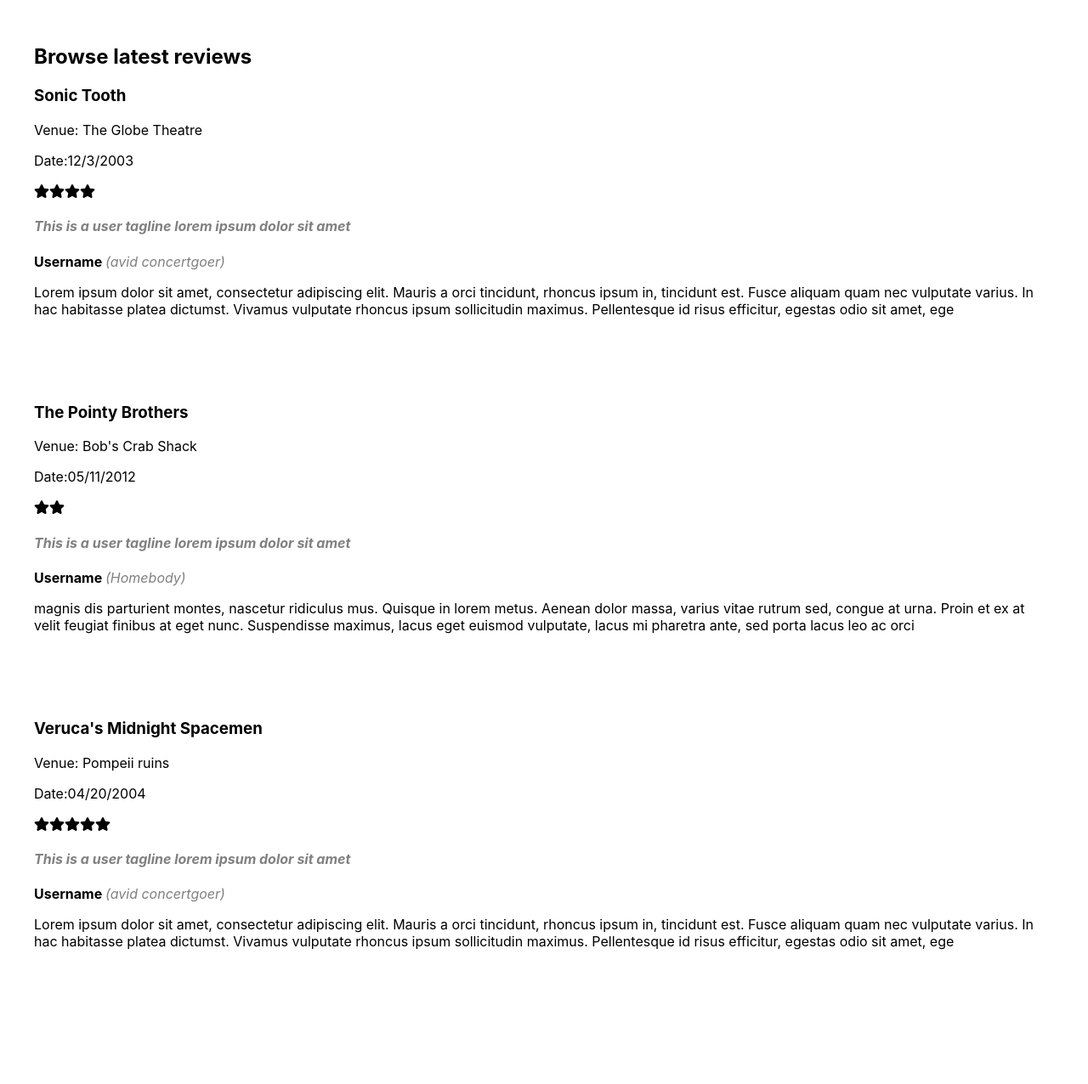
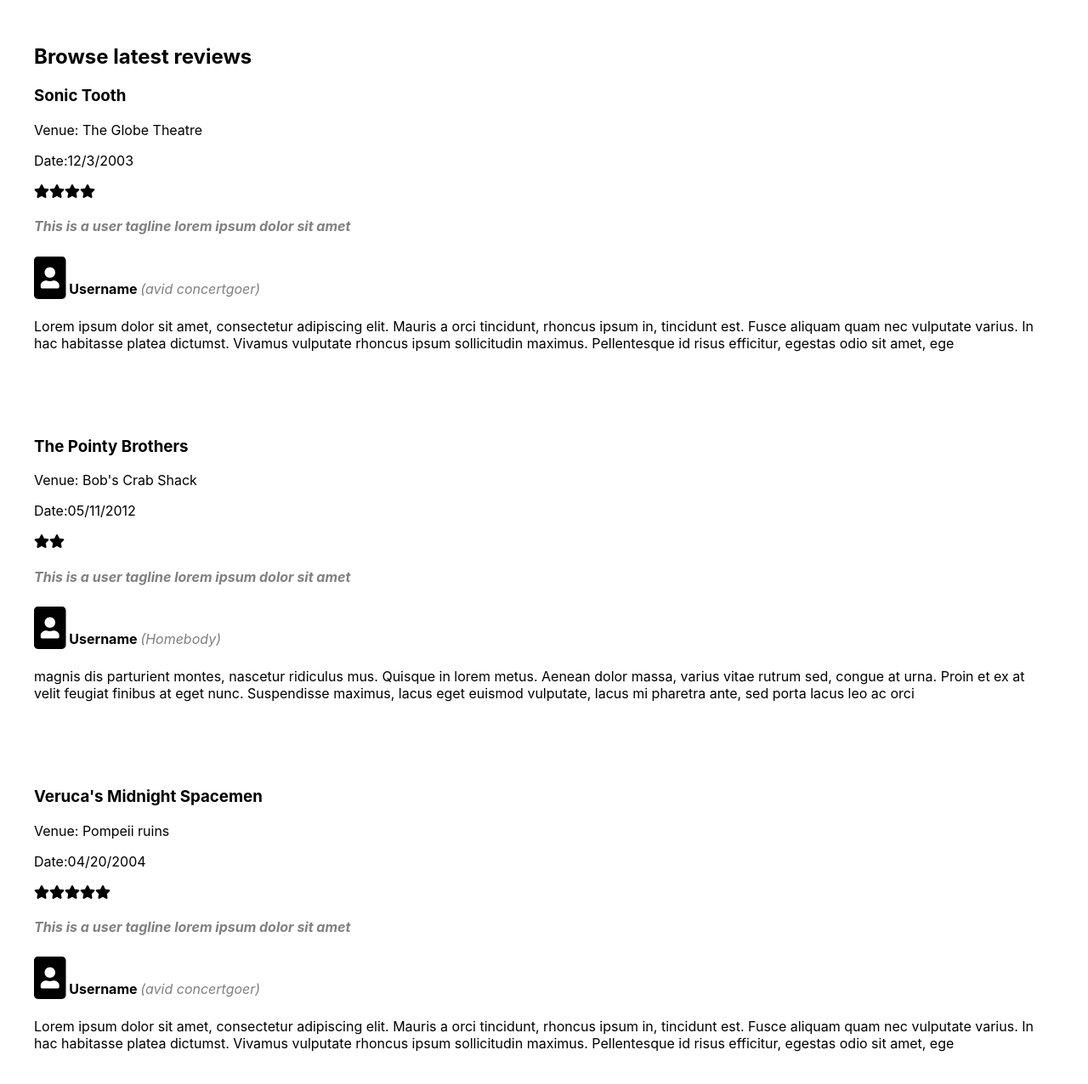
Before and after one commit to BC1985/livemodo, a React (Create React App) app: page / in a window 1280 px wide. Shown: the part 1371-2647 px from the top of the page at 85% size. Built offline with nearby package versions, Linux system fonts and the light colour scheme.

Commit message:
Add user thumbnail to reviews page

```diff
--- a/src/BrowseReviewsPage.css
+++ b/src/BrowseReviewsPage.css
@@ -23,3 +23,7 @@
 .review {
   margin-bottom: 100px;
 }
+
+.user-thumbnail {
+  font-size: 50px;
+}
--- a/src/BrowseReviewsPage.js
+++ b/src/BrowseReviewsPage.js
@@ -1,11 +1,11 @@
 import React from "react";
 import { FontAwesomeIcon } from "@fortawesome/react-fontawesome";
 import { faStar } from "@fortawesome/free-solid-svg-icons";
-// import { faMusic } from "@fortawesome/free-solid-svg-icons";
+import { faPortrait } from "@fortawesome/free-solid-svg-icons";
 
 function BrowseReviewsPage() {
   const star = <FontAwesomeIcon icon={faStar} />;
-  //   const musicalNote = <FontAwesomeIcon icon={faMusic} />;
+  const userThumbnail = <FontAwesomeIcon icon={faPortrait} />;
 
   return (
     <>
@@ -30,8 +30,10 @@ function BrowseReviewsPage() {
             <h4 className="tagline">
               This is a user tagline lorem ipsum dolor sit amet
             </h4>
+
             <p className="user-name">
-              Username <span className="user-status">(avid concertgoer)</span>
+              <span className="user-thumbnail">{userThumbnail}</span> Username{" "}
+              <span className="user-status">(avid concertgoer)</span>
             </p>
             <div className="review">
               <p>
@@ -54,7 +56,8 @@ function BrowseReviewsPage() {
               This is a user tagline lorem ipsum dolor sit amet
             </h4>
             <p className="user-name">
-              Username <span className="user-status">(Homebody)</span>
+              <span className="user-thumbnail">{userThumbnail}</span> Username{" "}
+              <span className="user-status">(Homebody)</span>
             </p>
             <div className="review">
               <p>
@@ -80,7 +83,8 @@ function BrowseReviewsPage() {
               This is a user tagline lorem ipsum dolor sit amet
             </h4>
             <p className="user-name">
-              Username <span className="user-status">(avid concertgoer)</span>
+              <span className="user-thumbnail">{userThumbnail}</span> Username{" "}
+              <span className="user-status">(avid concertgoer)</span>
             </p>
             <div className="review">
               <p>
```
